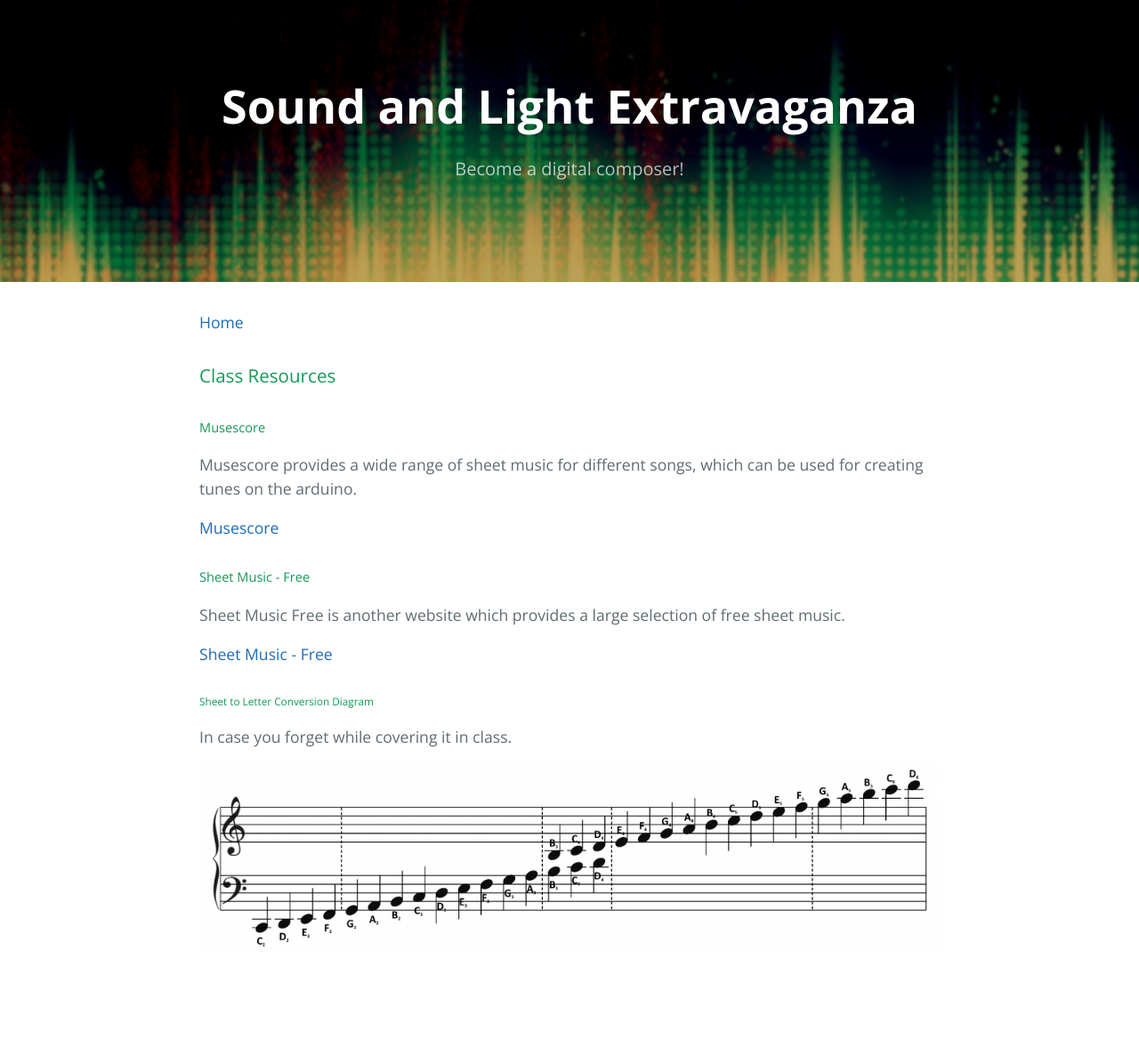
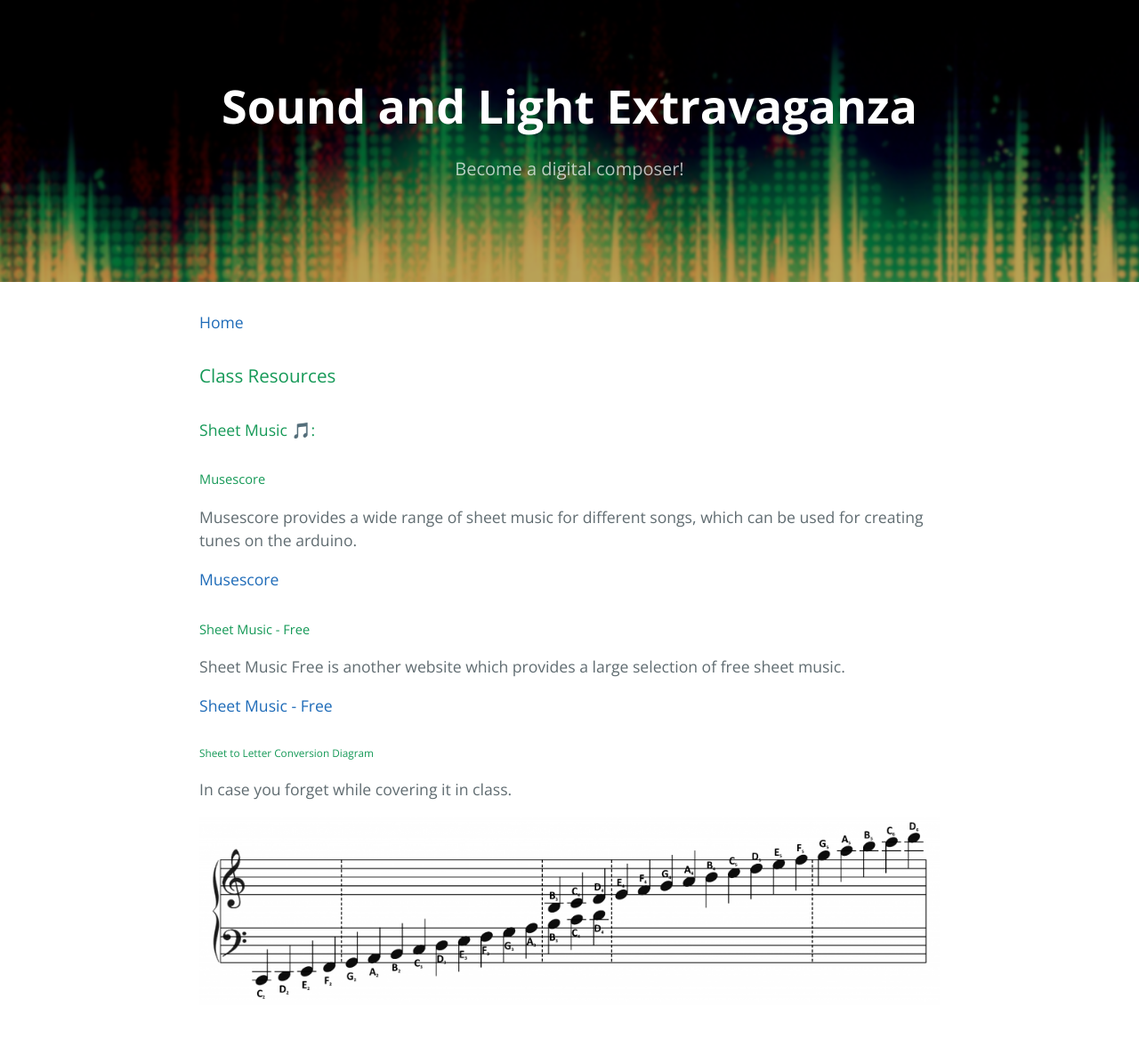
Before and after one commit to isaacrobinson2000/MusicMaker, a Jekyll site: the page built from resources.md, in a window 1280 px wide. Shown: the whole page at 89% size. Built offline with Jekyll 4.4.1, drawn with Linux system fonts in a browser that asks for light colours; our own code applies the rules of GitHub Pages for plain Markdown files; before the commit the page ends 1127 px from its top, so only the background shows below that.

Commit message:
Add Sheet Music Title

```diff
--- a/resources.md
+++ b/resources.md
@@ -1,6 +1,8 @@
 [Home](index.md)
 
 ### Class Resources
+
+#### Sheet Music 🎵:
 
 ##### Musescore
 
```
